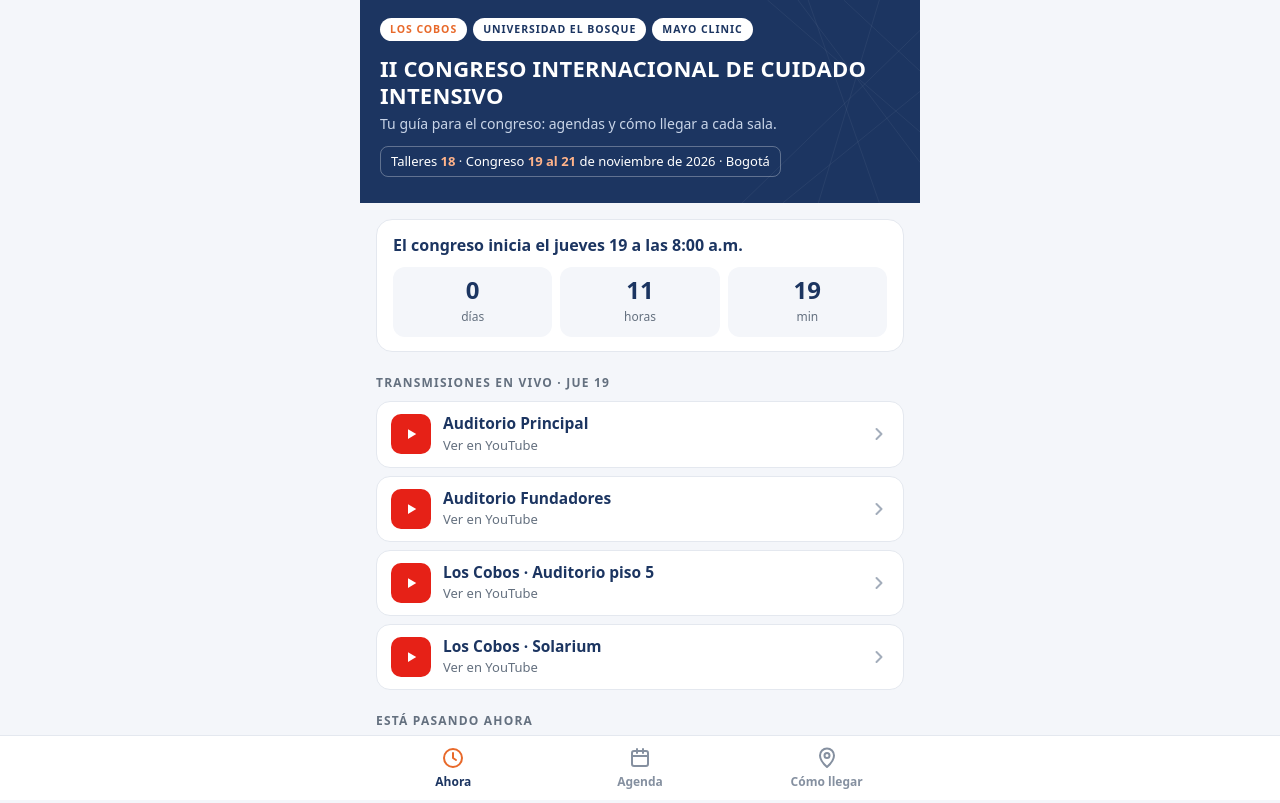
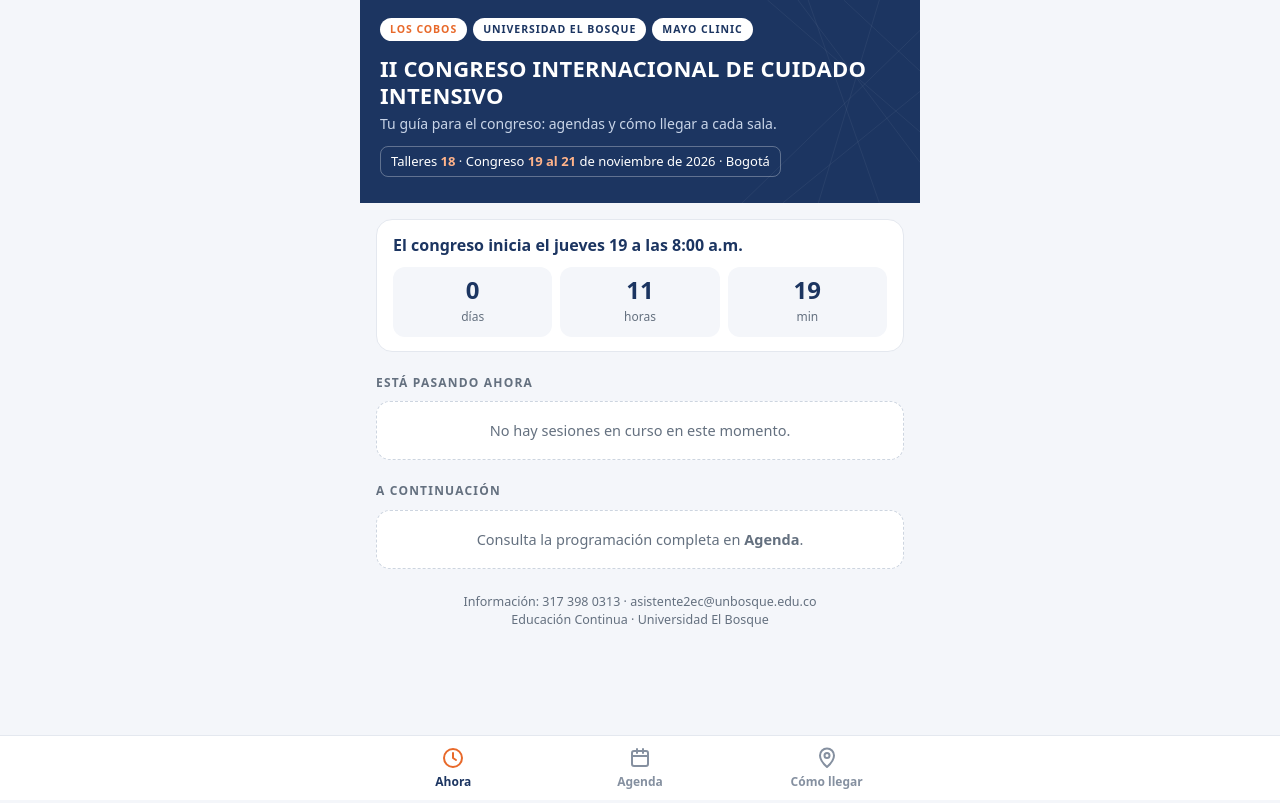
Before and after one commit to yefersonvargas/congreso-uci-2026, a plain HTML site: page index.html in a window 1280 px wide. Shown: the top 803 px of the page. Drawn offline with Linux system fonts and the light colour scheme.

Commit message:
Add files via upload

```diff
--- a/index.html
+++ b/index.html
@@ -220,7 +220,6 @@ footer{text-align:center;color:var(--muted);font-size:12.5px;padding:24px 0 0}
   </header>
   <div id="mineBox"></div>
   <div id="countBox"></div>
-  <div id="ytBox"></div>
   <div class="label" id="nowLabel">Ahora</div>
   <div id="nowList"></div>
   <div class="label">A continuación</div>
@@ -524,7 +523,7 @@ function sessHTML(s,n){
   return `<article class="sess ${s.type==="break"?"brk":""} ${live?"on":""}" style="--c:${c}">
     <div class="tm">${s.start}<small>${s.end}</small></div>
     <div><h3>${s.title}</h3>${s.who?`<div class="who">${s.who}</div>`:""}
-      <div class="meta">${live?'<span class="chip live">EN VIVO</span>':""}${streamOf(s)?`<a class="chip yt" href="${YT(streamOf(s))}" target="_blank" rel="noopener">${PLAY_ICO}${live?"Ver transmisión en vivo":"Ver transmisión"}</a>`:""}${s.type==="workshop"?'<span class="chip">Solo inscritos</span>':""}<span class="chip trk" style="--c:${c}">${TRACKS[s.track].name}</span>${where}</div></div></article>`;
+      <div class="meta">${live?'<span class="chip live">EN VIVO</span>':""}${live&&streamOf(s)?`<a class="chip yt" href="${YT(streamOf(s))}" target="_blank" rel="noopener">${PLAY_ICO}Ver transmisión en vivo</a>`:""}${s.type==="workshop"?'<span class="chip">Solo inscritos</span>':""}<span class="chip trk" style="--c:${c}">${TRACKS[s.track].name}</span>${where}</div></div></article>`;
 }
 function mineHTML(){
   if(!MY) return "";
@@ -543,14 +542,7 @@ function renderInicio(){
     return `<div class="card" style="margin-top:16px"><div style="font-weight:700;color:var(--navy)">${lbl}</div><div class="countdown"><div><b>${d}</b><small>días</small></div><div><b>${h}</b><small>horas</small></div><div><b>${m}</b><small>min</small></div></div></div>`;
   }):[];
   $("#countBox").innerHTML=cards.join("");
-  const sd = STREAMS[n.day] ? n.day : (n.day < J ? J : null);
-  if(sd){
-    const dn = DAYS.find(x=>x.d===sd);
-    $("#ytBox").innerHTML=`<div class="label">Transmisiones en vivo · ${sd===n.day?"hoy":dn.w+" "+dn.n} </div><div class="ytlist">`+STREAM_ORDER.map(k=>{
-      const on = sd===n.day ? S.find(s=>s.room===k&&s.day===sd&&isLive(s,n)&&s.type!=="break") : null;
-      return `<a class="ytrow" href="${YT(STREAMS[sd][k])}" target="_blank" rel="noopener"><span class="ic">${PLAY_ICO}</span><span class="tx"><b>${roomName(k)}${on?'<span class="lv">EN VIVO</span>':""}</b><span>${on?on.title:"Ver en YouTube"}</span></span>${CHEV}</a>`;
-    }).join("")+`</div>`;
-  } else $("#ytBox").innerHTML="";
+
   const live=S.filter(s=>isLive(s,n)).sort((a,b)=>(b.track===MY)-(a.track===MY));
   const next=S.filter(s=>s.day===n.day && toMin(s.start)>n.min && s.type!=="break").sort((a,b)=>toMin(a.start)-toMin(b.start)).slice(0,4);
   $("#nowLabel").innerHTML=(live.length?'<span class="live-dot"></span>':"")+"Está pasando ahora";
@@ -578,7 +570,6 @@ function renderAgenda(){
     h+=`<div class="sess" style="--c:${TRACKS[k].color}"><div class="tm">·</div><div><h3>${TRACKS[k].name}</h3><div class="who">Programación detallada por confirmar.</div><div class="meta"><button class="chip go" data-go="${p.room}">${PIN_ICO}${roomName(p.room)}</button></div></div></div>`;
   });
   if(PENDING_DAY[state.day]) h+=`<div class="empty" style="margin-top:8px">${PENDING_DAY[state.day]}</div>`;
-  if(STREAMS[state.day]) h=`<div class="ytbar"><small>Transmisión</small>`+STREAM_ORDER.map(k=>`<a class="chip yt" href="${YT(STREAMS[state.day][k])}" target="_blank" rel="noopener">${PLAY_ICO}${roomName(k)}</a>`).join("")+`</div>`+h;
   $("#agendaList").innerHTML=h||'<div class="empty">No hay sesiones de esta agenda este día.</div>';
 }
 document.addEventListener("scroll",()=>{const st=$("#agSticky"); if(st) st.classList.toggle("shadow",window.scrollY>90);},{passive:true});
```
